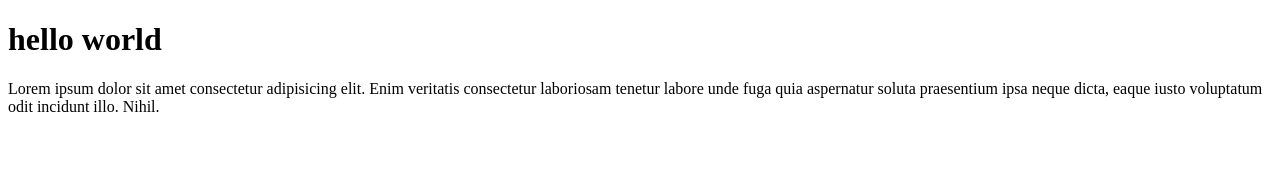
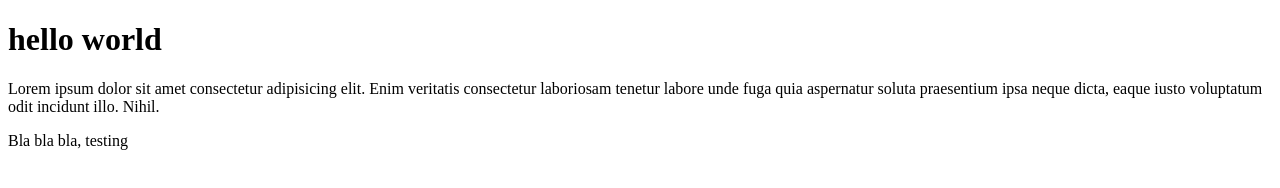
Before and after one commit to Kinenystuen/WCTrepo, a plain HTML site: page index.html in a window 1280 px wide. Drawn offline with Linux system fonts and the light colour scheme.

Commit message:
Update index.html

```diff
--- a/index.html
+++ b/index.html
@@ -9,5 +9,6 @@
 <body>
     <h1>hello world</h1>
     <p>Lorem ipsum dolor sit amet consectetur adipisicing elit. Enim veritatis consectetur laboriosam tenetur labore unde fuga quia aspernatur soluta praesentium ipsa neque dicta, eaque iusto voluptatum odit incidunt illo. Nihil.</p>
+    <p>Bla bla bla, testing </p>
 </body>
 </html>
```
